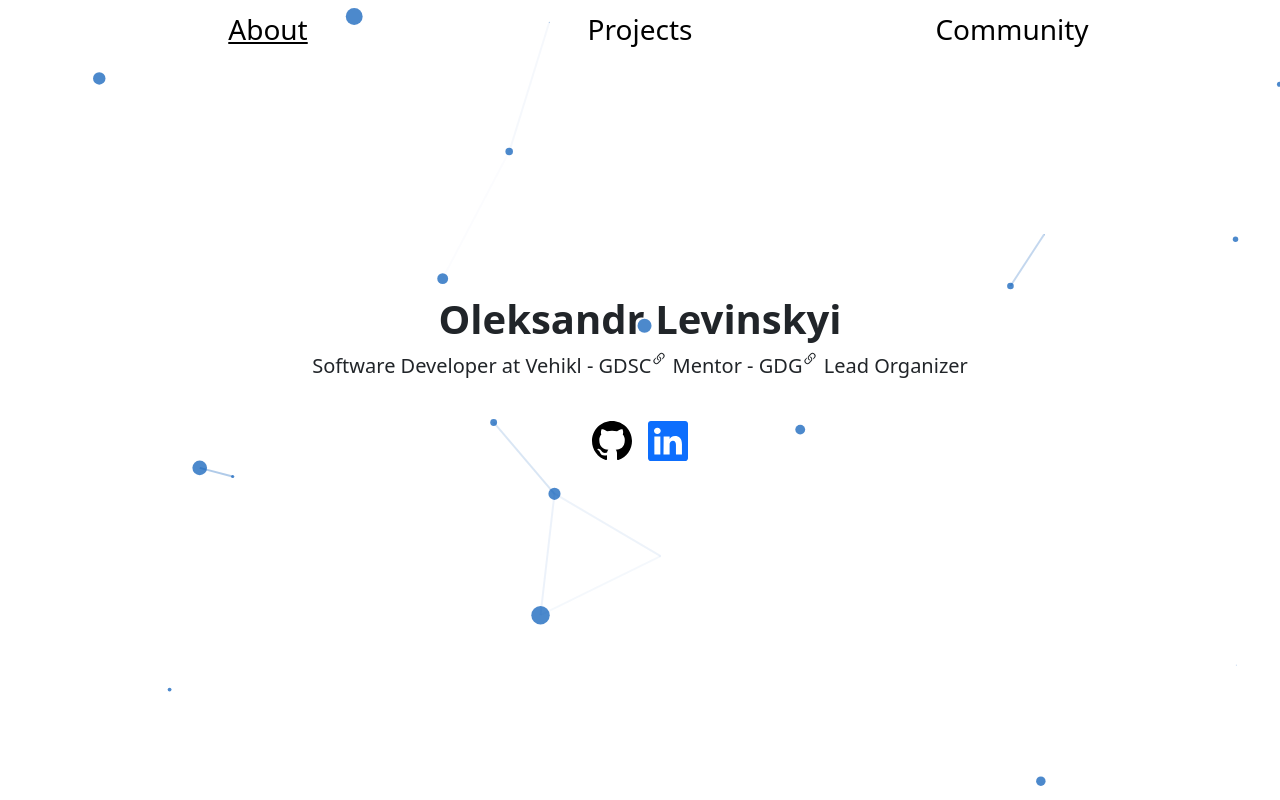
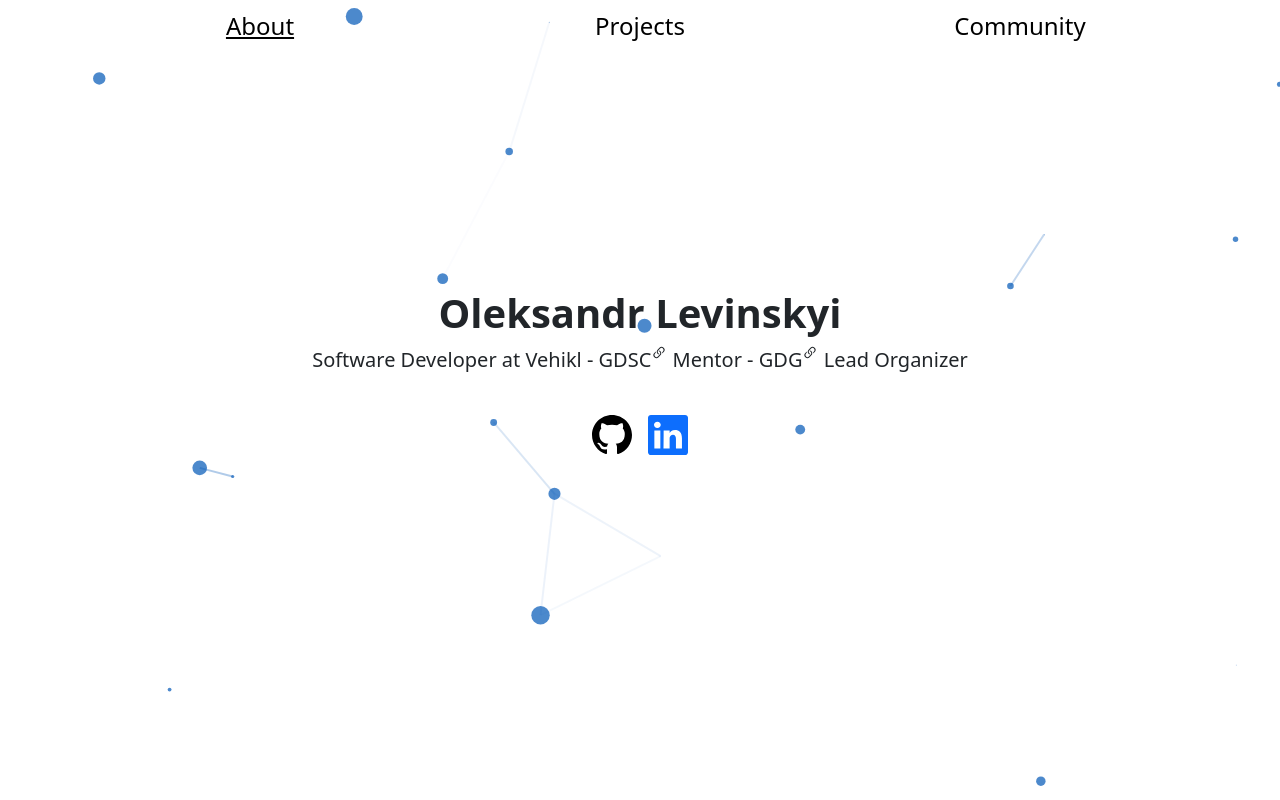
Before and after one commit to OleksandrLevinskyi/portfolio, a Vue app: page / in a window 1280 px wide. Built offline with nearby package versions, Linux system fonts and the light colour scheme; the HTML template or start-up script is replaced by a standard one.

Commit message:
update nav bar styling on page change

```diff
--- a/src/App.vue
+++ b/src/App.vue
@@ -1,19 +1,21 @@
 <template>
   <div>
     <div id="particles-js"></div>
-    <b-container class="w-100">
-<!--      <b-row class="text-center mb-0">-->
-<!--        <p>&lt;&lt;&lt; scroll &gt;&gt;&gt;</p>-->
-<!--      </b-row>-->
+    <b-container class="w-100 p-0">
+      <!--      <b-row class="text-center mb-0">-->
+      <!--        <p>&lt;&lt;&lt; scroll &gt;&gt;&gt;</p>-->
+      <!--      </b-row>-->
       <b-row align-h="around" class="w-100 text-center mx-auto nav-nowrap py-2">
         <b-col cols="2" class="nav-option">
-          <b-link href="#/about" class="text-decoration-underline text-black fs-3 fw-light">About</b-link>
+          <b-link id="about" href="#/about" class="text-decoration-none text-black fs-4 fw-light">About</b-link>
         </b-col>
         <b-col cols="2" class="nav-option">
-          <b-link href="#/projects" class="text-decoration-none text-black fs-3 fw-light">Projects</b-link>
+          <b-link id="projects" href="#/projects" class="text-decoration-none text-black fs-4 fw-light">Projects
+          </b-link>
         </b-col>
         <b-col cols="2" class="nav-option">
-          <b-link href="#/community" class="text-decoration-none text-black fs-3 fw-light">Community</b-link>
+          <b-link id="community" href="#/community" class="text-decoration-none text-black fs-4 fw-light">Community
+          </b-link>
         </b-col>
       </b-row>
     </b-container>
@@ -45,12 +47,22 @@ export default {
       return routes[this.currentPath.slice(1) || '/'] || About
     }
   },
+  methods:{
+    updateNavBarStyling(){
+      ["about", "projects", "community"].forEach(id => document.getElementById(id)?.classList.remove("text-decoration-underline"));
+      const currentlySelectedLink = document.getElementById(this.currentPath.slice(2) || "about");
+      currentlySelectedLink?.classList.add("text-decoration-underline");
+    },
+  },
   mounted() {
     window.particlesJS("particles-js", particlesConfig);
 
+    this.updateNavBarStyling();
+
     window.addEventListener('hashchange', () => {
-      this.currentPath = window.location.hash
-    })
+      this.currentPath = window.location.hash;
+      this.updateNavBarStyling();
+    });
   }
 }
 </script>
@@ -63,7 +75,7 @@ body {
   font-family: 'Space Grotesk', sans-serif;
 }
 
-.nav-nowrap{
+.nav-nowrap {
   white-space: nowrap;
   overflow-x: auto;
 }
```
